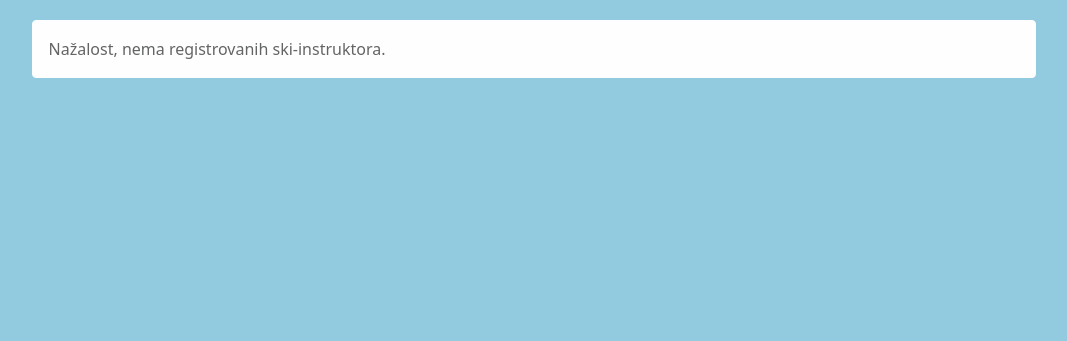
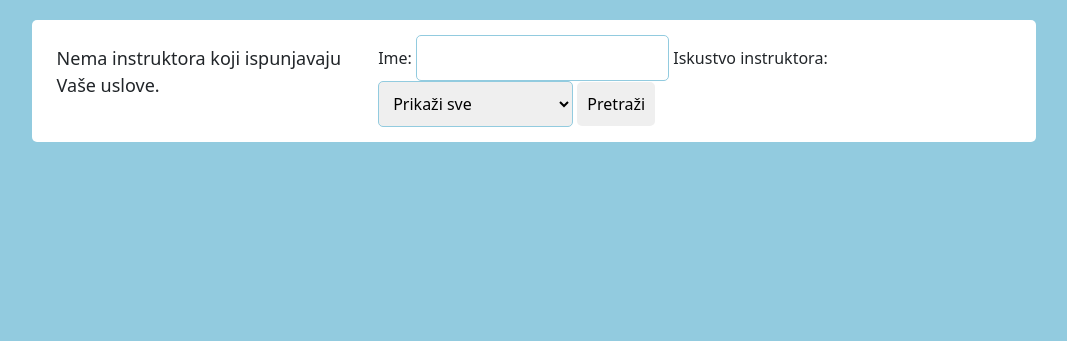
Before and after one commit to teodorcvijovic/Aplikacija-za-planiranje-skijaskih-aktivnosti, a Django app: page /instructors/ in a window 1280 px wide. Shown: the part 138-479 px from the top of the page, without its empty margins (106-1173 px from the left). Run offline with Django 4.2, Linux system fonts and the light colour scheme; data that the repository does not hold is empty; some libraries are stand-ins or nearby versions.

Commit message:
Dopunjen prikaz instruktora formom za pretragu

```diff
--- a/faza 5/djangoProject/jahorina/forms.py
+++ b/faza 5/djangoProject/jahorina/forms.py
@@ -1,7 +1,10 @@
 from django.contrib.auth.forms import AuthenticationForm, UserCreationForm
 from django import forms
+from django.forms import Form
+from pip._internal import req
 
 from jahorina.models import *
+
 
 # teodor
 class MyLoginForm(AuthenticationForm):
@@ -18,6 +21,7 @@ class MyLoginForm(AuthenticationForm):
             raise forms.ValidationError('Uneli ste neispravnu lozinku!')
 
         return self.cleaned_data
+
 
 # teodor
 class SkiInstructorCreationForm(UserCreationForm):
@@ -106,3 +110,17 @@ class SkiInstructorCreationForm(UserCreationForm):
     # def clean_birthdate(self):
     #     pass
     #     # TO DO: front-end
+
+
+# filip
+EXP_CHOICES = [
+    ('other', 'Prikaži sve'),
+    ('low', 'Do tri godine'),
+    ('mid', 'Od tri do pet godina'),
+    ('high', 'Preko pet godina')
+]
+
+
+class SkiInstructorSearchForm(Form):
+    name = forms.CharField(label='Ime', max_length=50, required=False)
+    experience = forms.CharField(label='Iskustvo instruktora', widget=forms.Select(choices=EXP_CHOICES))
--- a/faza 5/djangoProject/jahorina/static/css/instructors.css
+++ b/faza 5/djangoProject/jahorina/static/css/instructors.css
@@ -2,31 +2,61 @@
 /* css for page with instructors */
 
 /* for alert on top of the page */
+#instructorsForm {
+    background-color: white;
+    border-radius: 5px;
+    width: 80%;
+
+    margin-top: 20px;
+    margin-bottom: 20px;
+    padding: 5px;
+
+}
+
 .instructors_alert {
     width: 80%;
     margin-top: 20px;
     margin-bottom: 20px;
 }
 
+
 /* for the entire row with all instructors */
 #instructorsRow {
     width: 80%;
     background-color: #c2e4f0;
     border-radius: 5px;
-    padding: 1%;
+    padding-top: 10px;
     margin-bottom: 50px;
 }
+
 
 /* for container div with instructors card */
 .instructorBox {
     background-color: #c2e4f0;
 }
 
+
+
 /* for instructors card animation */
+
+.instructors {
+    min-height: 180px;
+}
+
+.instructors .fa-phone {
+    color: #48c798;
+}
+
+.instructors:hover .fa-phone {
+    color: white;
+}
+
 .instructors:hover {
     color: white;
     background-color: #48c798;
 }
+
+
 
 /* for various effects on social media buttons */
 #linksDiv a {
@@ -57,3 +87,37 @@
 #btnSnap:hover {
     background-color: #FFFC00;
 }
+
+/* for search form */
+form {
+    float: right;
+}
+
+form input, select {
+    border: 1px solid #92cbdf;
+    border-radius: 5px;
+    padding: 10px;
+
+}
+
+form button {
+    border: 0;
+    border-radius: 5px;
+
+    background-color: #efefef;
+    padding: 10px;
+}
+
+form button:hover {
+    background-color: #48c798;
+    color: white;
+}
+
+#searchBar {
+    padding: 10px;
+}
+
+#searchText {
+    padding: 20px;
+    font-size: large;
+}
--- a/faza 5/djangoProject/jahorina/views.py
+++ b/faza 5/djangoProject/jahorina/views.py
@@ -1,12 +1,14 @@
 from django.contrib.auth import logout, login, authenticate
 from django.contrib.auth.forms import AuthenticationForm
 from django.contrib.auth.models import Group
+from django.db.models import Q
 from django.shortcuts import render, redirect
 
 from .forms import *
 from .models import *
 
 # Create your views here.
+
 
 # teodor
 # home page
@@ -16,6 +18,7 @@ def index(request):
 
     }
     return render(request, 'index.html', context)
+
 
 # teodor
 def loginRequest(request):
@@ -36,10 +39,12 @@ def loginRequest(request):
     }
     return render(request, 'authentication/login.html', context)
 
+
 # teodor
 def logoutRequest(request):
     logout(request)
     return redirect('index')
+
 
 # teodor
 def register(request):
@@ -58,10 +63,49 @@ def register(request):
     }
     return render(request, 'authentication/registration.html', context)
 
-# teodor
+
+# teodor & filip
 # page that shows all SkiInstructors
 def instructors(request):
-    ins = SkiInstructor.objects.all()
+    searchForm = SkiInstructorSearchForm(data=request.POST or None)
+    ins = []
+
+    if searchForm.is_valid():
+        name = searchForm.cleaned_data.get('name')
+
+        if name:
+            experience = searchForm.cleaned_data.get('experience')
+
+            if experience == 'low':
+                ins = SkiInstructor.objects.filter(
+                    Q(first_name__icontains=name) | Q(last_name__icontains=name), experience__lt=3
+                )
+            elif experience == 'mid':
+                ins = SkiInstructor.objects.filter(
+                    Q(first_name__icontains=name) | Q(last_name__icontains=name), experience__gte=3, experience__lt=5
+                )
+            elif experience == 'high':
+                ins = SkiInstructor.objects.filter(
+                    Q(first_name__icontains=name) | Q(last_name__icontains=name), experience__gte=5
+                )
+            else:
+                ins = SkiInstructor.objects.filter(
+                    Q(first_name__icontains=name) | Q(last_name__icontains=name)
+                )
+        else:
+            experience = searchForm.cleaned_data.get('experience')
+
+            if experience == 'low':
+                ins = SkiInstructor.objects.filter(experience__lt=3)
+            elif experience == 'mid':
+                ins = SkiInstructor.objects.filter(experience__gte=3, experience__lt=5)
+            elif experience == 'high':
+                ins = SkiInstructor.objects.filter(experience__gte=5)
+            else:
+                ins = SkiInstructor.objects.filter()
+
+    else:
+        ins = SkiInstructor.objects.all()
 
     # sending SkiInstructor objects without password field for safety reasons and without other unnecessary fields
     Instructors = [{
@@ -75,6 +119,7 @@ def instructors(request):
         } for i in ins]
 
     context = {
+        'searchform': searchForm,
         'instructors': Instructors
     }
     return render(request, 'instructors.html', context)
--- a/faza 5/djangoProject/templates/instructors.html
+++ b/faza 5/djangoProject/templates/instructors.html
@@ -13,17 +13,32 @@
 
 {% block content %}
 
-        <div id="instructorList" class="d-flex justify-content-center">
+        <div class="d-flex justify-content-center">
 
-            {% if instructors %}
-                <div class="alert alert-light instructors_alert">
-                    Zakažite čas kod nekog od naših licenciranih ski-instruktora.
+            <div class="row" id="instructorsForm">
+
+                <div class="col-xl-4 col-lg-12" style="padding: 20px" id="searchText">
+                    {% if instructors %}
+                        Zakažite čas kod nekog od licenciranih ski-instruktora.
+                        {% else %}
+                        <i class="fa-regular fa-face-tired"></i>
+                        Nema instruktora koji ispunjavaju Vaše uslove.
+                    {% endif %}
                 </div>
-            {% else %}
-                <div class="alert alert-light instructors_alert">
-                    Nažalost, nema registrovanih ski-instruktora.
+
+                <div class="col-xl-8 col-lg-12" id="searchBar">
+
+                    <form method="post">
+                        {% csrf_token %}
+                        {{ searchform }}
+                        <button type="submit">
+                            <i class="fa-solid fa-magnifying-glass"></i>
+                            Pretraži
+                        </button>
+                    </form>
+
                 </div>
-            {% endif %}
+            </div>
 
         </div>
 
@@ -39,8 +54,9 @@
                 <!-- container box for instructors card -->
                 <div class="col-md-12 col-lg-6 col-xl-4 instructorBox">
 
-                <div class="alert alert-light instructors">
+                <div class="alert alert-light instructors" style="border:0">
                     <div style="font-size: larger">
+                        <i class="fa-solid fa-person-skiing"></i>
                         <strong>{{ instructor.name }} </strong>
                         {{ instructor.surname }} <br>
                     </div>
@@ -51,7 +67,7 @@
                         Iskustvo: {{ instructor.experience }} godina
                     {% endif %}
                     <br>
-                        Broj telefona: <a href="tel:{{ instructor.phone }}">{{ instructor.phone }}</a>
+                        <i class="fa-solid fa-phone"></i> &nbsp;<a href="tel:{{ instructor.phone }}">{{ instructor.phone }}</a>
                     <br><br>
 
                     <div id="linksDiv">
```
